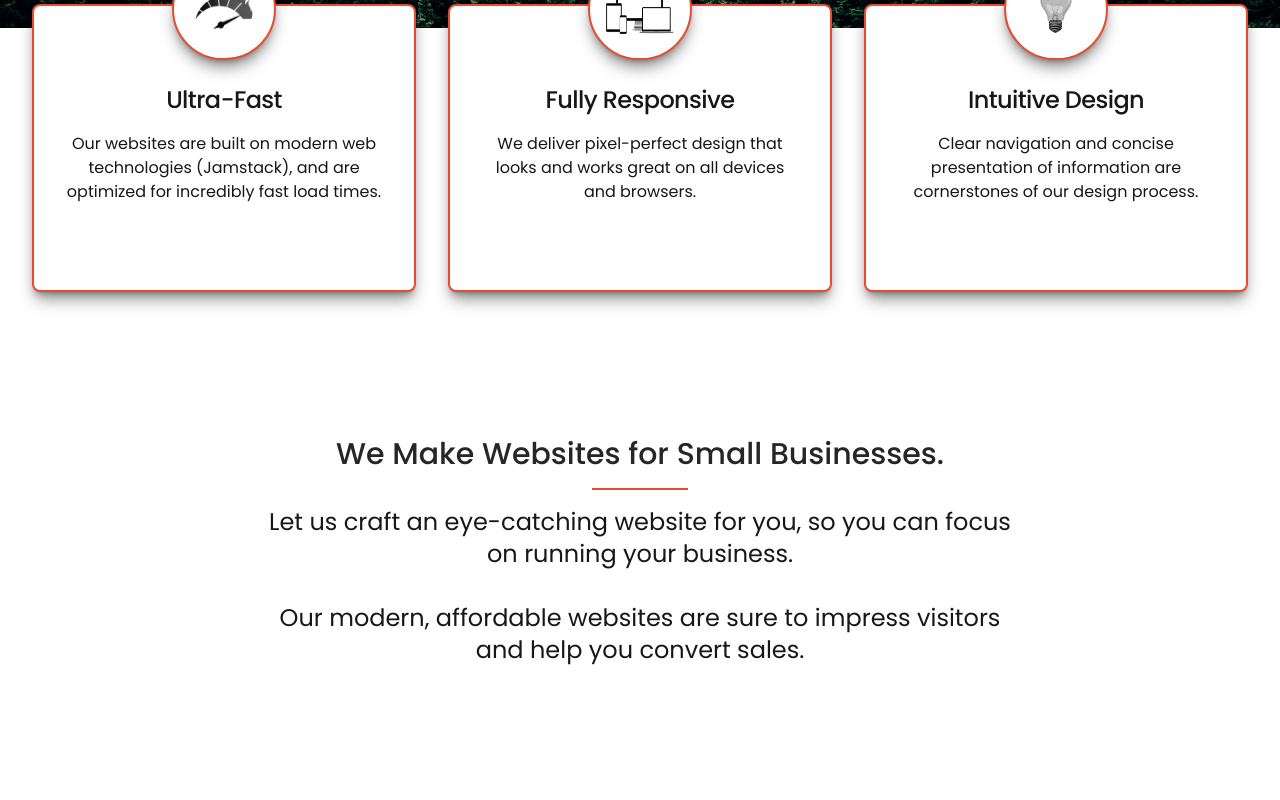
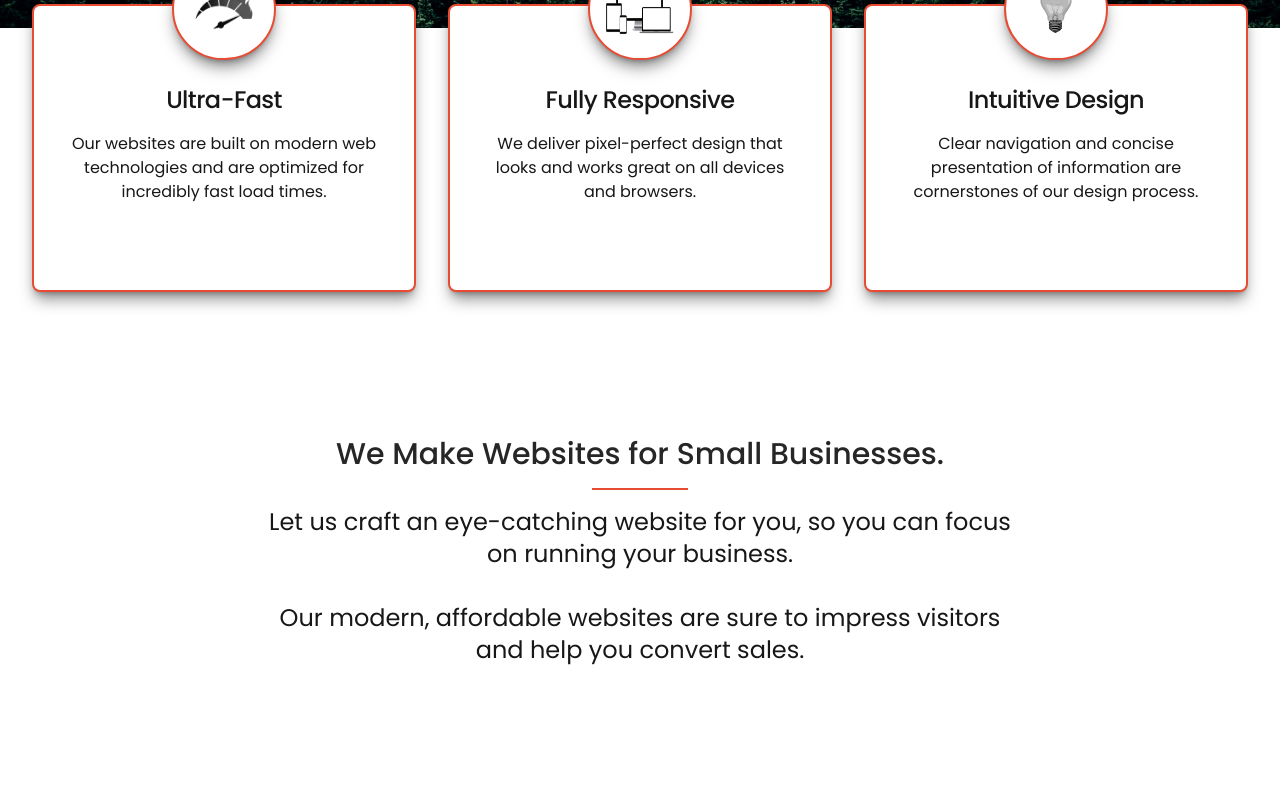
Before and after one commit to EMurrell/Agency-Beta, a Next.js app: page / in a window 1280 px wide. Shown: the part 820-1620 px from the top of the page. Built offline with nearby package versions, Linux system fonts and the light colour scheme.

Commit message:
add contact info

```diff
--- a/components/Contact.js
+++ b/components/Contact.js
@@ -1,4 +1,4 @@
-import Link from "next/link";
+import Image from "next/image";
 import { Github, Devdotto, Twitter } from "@icons-pack/react-simple-icons";
 import { MailIcon, ArrowNarrowRightIcon } from "@heroicons/react/outline";
 import FadeIn from "../animations/FadeIn";
@@ -42,7 +42,7 @@ export default function Contact() {
                 </p>
               </div>
             </a>
-            {/* <a href="tel:+1-613-601-0262">
+            <a href="tel:+1-613-601-0262">
               <div className="flex flex-col mb-6 transition duration-300 ease-in-out transform cursor-pointer lg:mx-6 h-max w-max hover:shadow-bottom">
                 <h2 className="flex flex-row w-max">
                   Phone &nbsp;
@@ -50,7 +50,7 @@ export default function Contact() {
                 </h2>
                 <p className=" text-neutral-400 font-body">(613) 601-0262</p>
               </div>
-            </a> */}
+            </a>
             {/* <a href="https://twitter.com/emurrelldev">
               <div className="flex flex-col mb-6 transition duration-300 ease-in-out transform cursor-pointer lg:mx-6 h-max w-max hover:shadow-bottom">
                 <h2 className="flex flex-row w-max">
--- a/components/Features.js
+++ b/components/Features.js
@@ -6,7 +6,7 @@ const features = [
     name: "Ultra-Fast",
     image: "/speedometer.png",
     description:
-      "Our websites are built on modern web technologies (Jamstack), and are optimized for incredibly fast load times. ",
+      "Our websites are built on modern web technologies and are optimized for incredibly fast load times. ",
   },
   {
     name: "Fully Responsive",
```
